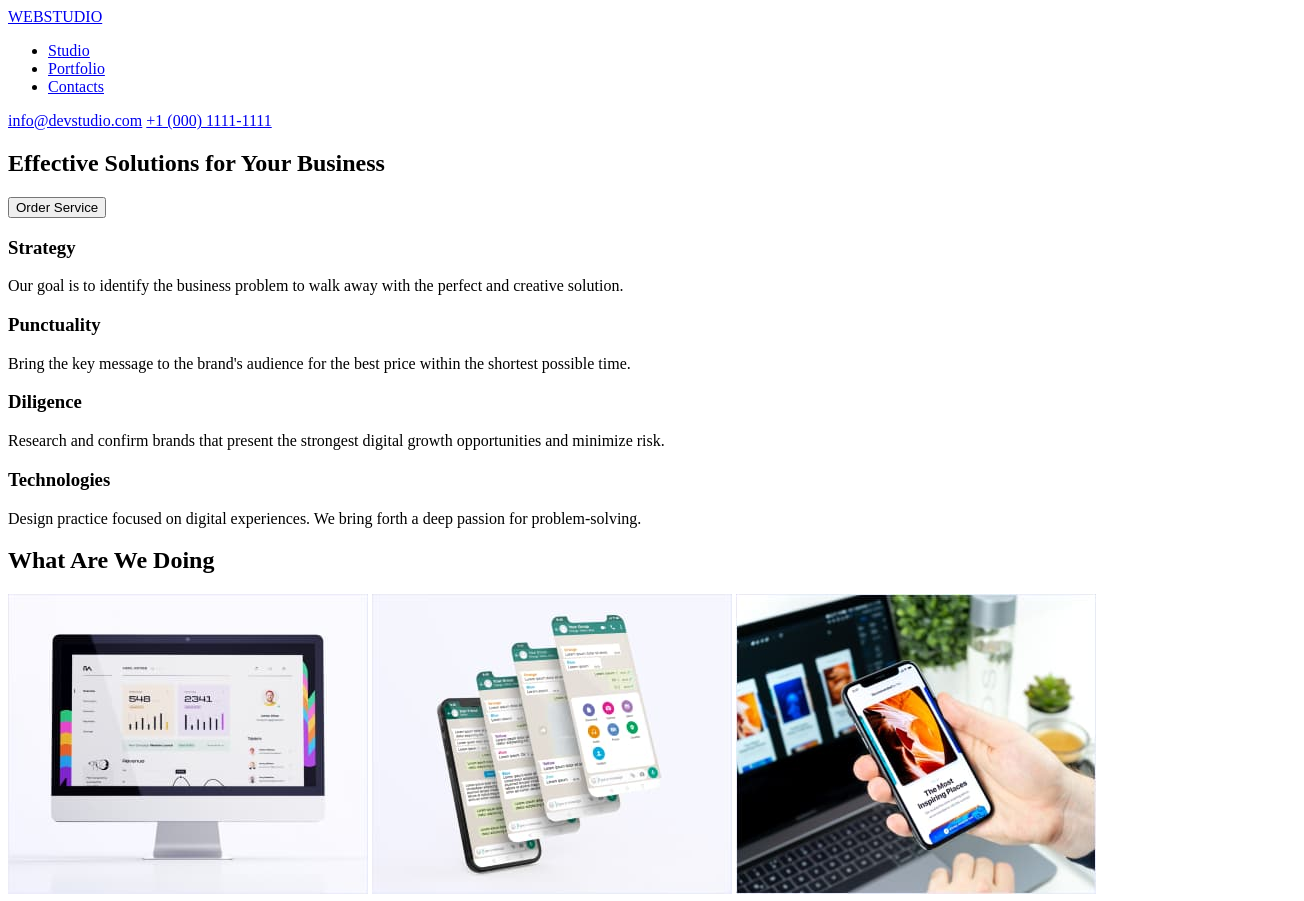
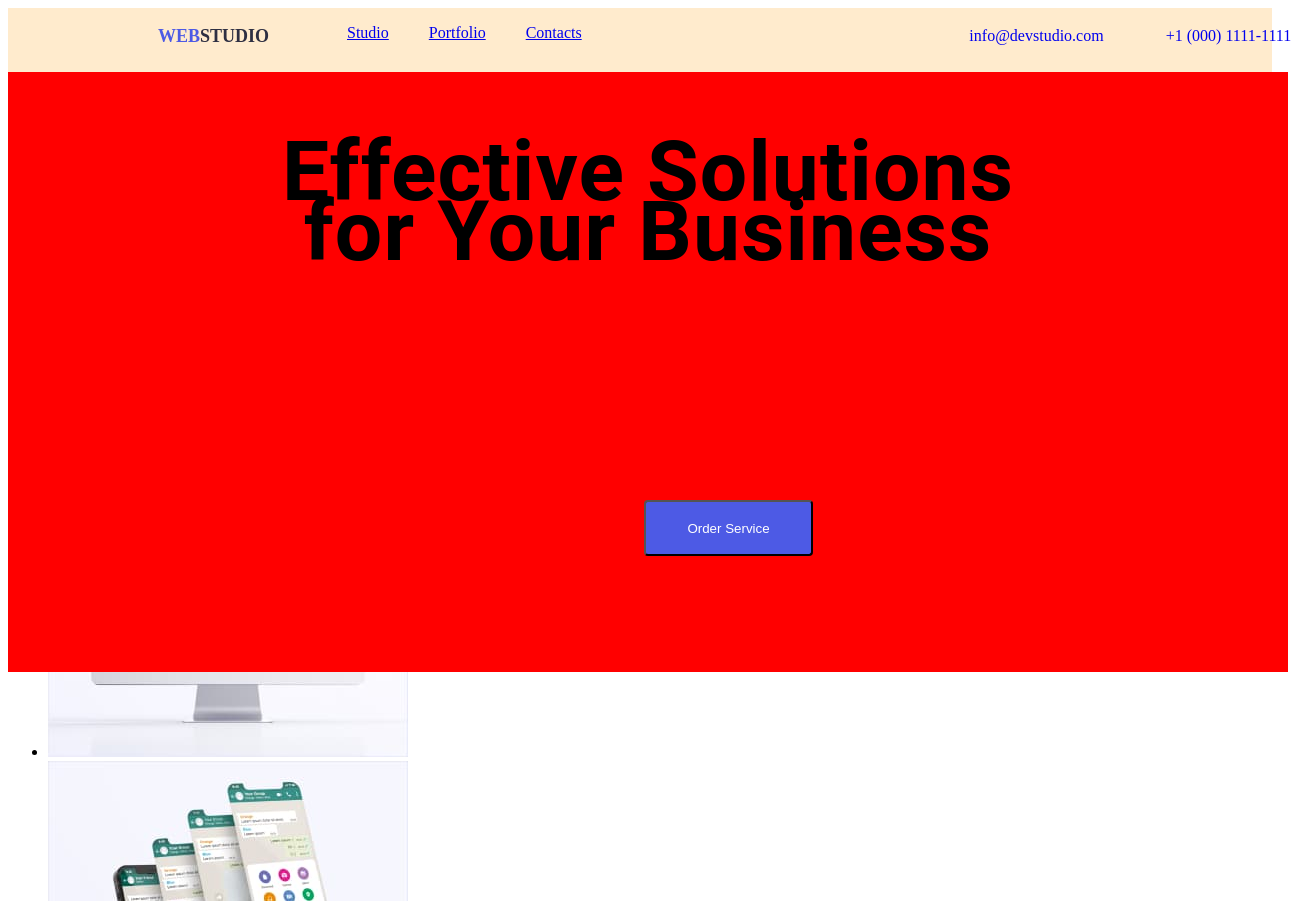
Before and after one commit to Apophis96/goit-markup-hw-01, a plain HTML site: page index.html in a window 1280 px wide. Shown: the top 901 px of the page, 1304 px wide, since content can reach past the window. Drawn offline with Linux system fonts and the light colour scheme.

Commit message:
test modificari

```diff
--- /dev/null
+++ b/css/styles.css
@@ -0,0 +1,104 @@
+header {
+  width: 100%;
+  height: 72px;
+  background-color: blanchedalmond;
+  box-sizing: border-box;
+  justify-content: center;
+  align-items: center;
+  display: flex;
+  padding: 0 20px;
+}
+
+.web {
+  color: #4d5ae5;
+  font-family: "Raleway";
+  font-weight: 700;
+  font-size: 18px;
+  line-height: 21px;
+}
+.studio {
+  color: #2e2f42;
+  font-family: "Raleway";
+  font-weight: 700;
+  font-size: 18px;
+  line-height: 21px;
+}
+.logo {
+  display: flex;
+  align-items: center;
+  justify-content: center;
+  width: 115px;
+  height: 24px;
+  top: 24px;
+  left: 156px;
+  text-decoration: none;
+  color: #2e2f42;
+  font-family: "Roboto", sans-serif;
+  text-transform: uppercase;
+  position: absolute;
+}
+.hero {
+  font-family: Roboto;
+  font-size: 56px;
+  font-weight: 700;
+  line-height: 60px;
+  letter-spacing: 0.02em;
+  text-align: center;
+  width: 100%;
+  height: 600px;
+  top: 72px;
+  position: absolute;
+  background-color: red;
+}
+
+button {
+  width: 169px;
+  height: 56px;
+  top: 428px;
+  left: 636px;
+  border-radius: 4px;
+  padding: 16px 32px 16px 32px;
+  gap: 10px;
+  background-color: #4d5ae5;
+  color: white;
+  position: absolute;
+}
+
+nav ul {
+  display: flex;
+  width: 261px;
+  height: 24px;
+  top: 24px;
+  left: 347px;
+  gap: 40px;
+  list-style: none;
+  align-content: center;
+  padding: 0;
+  margin: 0;
+  position: absolute;
+}
+.mail {
+  display: flex;
+  width: 153px;
+  height: 24px;
+  top: 24px;
+  left: 940px;
+  align-items: center;
+  justify-content: center;
+  text-decoration: none;
+  margin-left: 20px;
+  position: absolute;
+}
+
+.tel {
+  display: flex;
+  width: 151px;
+  height: 24px;
+  top: 24px;
+  left: 1133px;
+  align-items: center;
+  justify-content: center;
+  text-decoration: none;
+  margin-left: 20px;
+  position: absolute;
+}
--- a/index.html
+++ b/index.html
@@ -4,18 +4,22 @@
     <meta charset="UTF-8" />
     <meta name="viewport" content="width=device-width, initial-scale=1.0" />
     <title>Studio</title>
+    <link rel="stylesheet" href="css/styles.css" />
   </head>
 
   <body>
     <!-- Header cu navigatie si contacte -->
     <header>
       <!-- Logo ca text-link -->
-      <a href="index.html">WEBSTUDIO</a>
+      <a class="logo" href="index.html">
+        <span class="web">Web</span>
+        <span class="studio">Studio</span>
+      </a>
 
       <!-- Navigatie -->
       <nav>
         <ul>
-          <li><a href="studio.html">Studio</a></li>
+          <li><a href="index.html">Studio</a></li>
           <li><a href="portfolio.html">Portfolio</a></li>
           <li><a href="contacts.html">Contacts</a></li>
         </ul>
@@ -23,8 +27,8 @@
 
       <!-- Contacte -->
       <div>
-        <a href="mailto:info@devstudio.com">info@devstudio.com</a>
-        <a href="tel:+110011112111">+1 (000) 1111-1111</a>
+        <a class="mail" href="mailto:info@devstudio.com">info@devstudio.com</a>
+        <a class="tel" href="tel:+110011112111">+1 (000) 1111-1111</a>
       </div>
     </header>
 
@@ -32,123 +36,121 @@
     <main>
       <!-- Hero Section -->
       <section class="hero">
-        <h1>Effective Solutions for Your Business</h1>
+        <h1>
+          Effective Solutions
+          <br />
+          for Your Business
+        </h1>
         <button type="button">Order Service</button>
       </section>
 
       <!-- Sectiunea Features -->
       <section>
-        <div class="features">
+        <ul class="features">
           <!-- Feature 1 -->
-          <div class="feature">
+          <li class="feature">
             <h3>Strategy</h3>
             <p>
               Our goal is to identify the business problem to walk away with the
               perfect and creative solution.
             </p>
-          </div>
+          </li>
           <!-- Feature 2 -->
-          <div class="feature">
+          <li class="feature">
             <h3>Punctuality</h3>
             <p>
               Bring the key message to the brand's audience for the best price
               within the shortest possible time.
             </p>
-          </div>
+          </li>
           <!-- Feature 3 -->
-          <div class="feature">
+          <li class="feature">
             <h3>Diligence</h3>
             <p>
               Research and confirm brands that present the strongest digital
               growth opportunities and minimize risk.
             </p>
-          </div>
+          </li>
           <!-- Feature 4 -->
-          <div class="feature">
+          <li class="feature">
             <h3>Technologies</h3>
             <p>
               Design practice focused on digital experiences. We bring forth a
               deep passion for problem-solving.
             </p>
-          </div>
-        </div>
+          </li>
+        </ul>
 
         <h2>What Are We Doing</h2>
 
         <!-- Imagini asociate cu 'What Are We Doing' -->
-        <div class="images">
-          <img
-            src="images/1.jpg"
-            alt="Descriere imagine 1"
-            width="360"
-            height="300"
-          />
-          <img
-            src="images/2.jpg"
-            alt="Descriere imagine 2"
-            width="360"
-            height="300"
-          />
-          <img
-            src="images/3.jpg"
-            alt="Descriere imagine 3"
-            width="360"
-            height="300"
-          />
-        </div>
+        <ul class="images">
+          <li><img src="images/1.jpg" alt="Descriere imagine 1" /></li>
+          <li><img src="images/2.jpg" alt="Descriere imagine 2" /></li>
+          <li><img src="images/3.jpg" alt="Descriere imagine 3" /></li>
+        </ul>
       </section>
 
       <!-- Sectiunea 'Our Team' -->
-      <section>
+
       <h2>Our Team</h2>
+      <section class="team-section">
         <ul class="team">
-          <li>
+          <li class="team-member">
+            <figure>
               <img
                 src="images/mark.jpg"
                 alt="Mark Guerrero - Product Designer"
                 width="264"
                 height="260"
               />
-            <div class="card-content">
+              <figcaption>
                 <h3>Mark Guerrero</h3>
                 <p>Product Designer</p>
-            </div>
+              </figcaption>
+            </figure>
           </li>
-          <li>
+          <li class="team-member">
+            <figure>
               <img
                 src="images/tom.jpg"
                 alt="Tom Ford - Frontend Developer"
                 width="264"
                 height="260"
               />
-            <div class="card-content">
+              <figcaption>
                 <h3>Tom Ford</h3>
                 <p>Frontend Developer</p>
-            </div>
+              </figcaption>
+            </figure>
           </li>
-          <li>
+          <li class="team-member">
+            <figure>
               <img
                 src="images/camila.jpg"
                 alt="Camila Garcia - Marketing"
                 width="264"
                 height="260"
               />
-            <div class="card-content">
+              <figcaption>
                 <h3>Camila Garcia</h3>
                 <p>Marketing</p>
-            </div>
+              </figcaption>
+            </figure>
           </li>
-          <li>
+          <li class="team-member">
+            <figure>
               <img
                 src="images/daniel.jpg"
                 alt="Daniel Wilson - UI Designer"
                 width="264"
                 height="260"
               />
-            <div class="card-content">
+              <figcaption>
                 <h3>Daniel Wilson</h3>
                 <p>UI Designer</p>
-            </div>
+              </figcaption>
+            </figure>
           </li>
         </ul>
       </section>
```
Also changed, not shown: portfolio.html (added, +30 -0 lines). Lines whose indentation alone changed are shown as unchanged.
